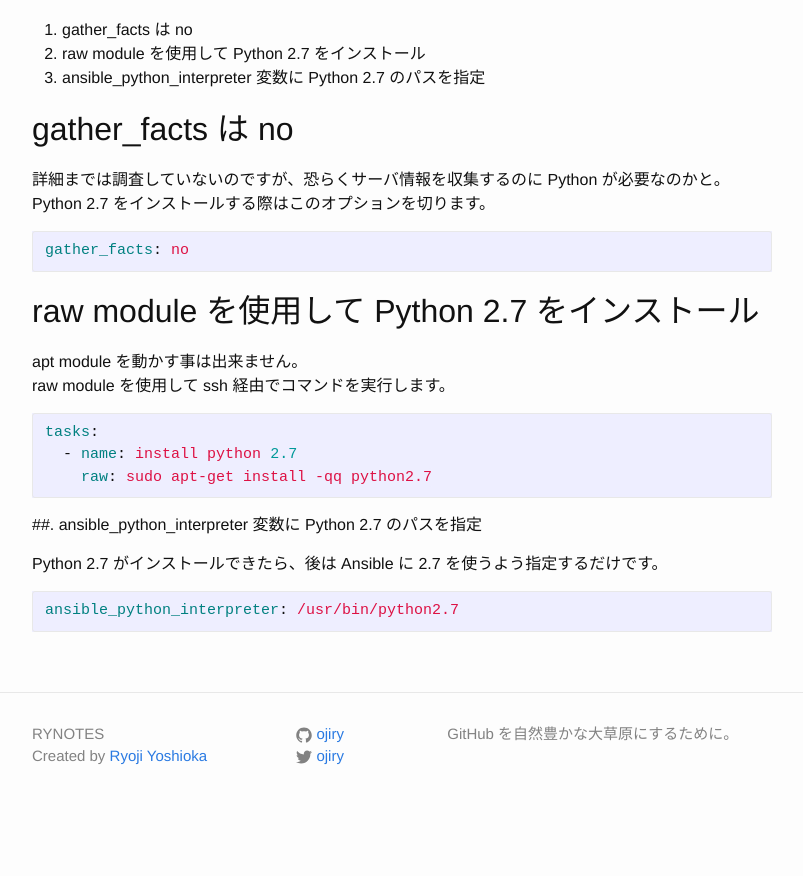
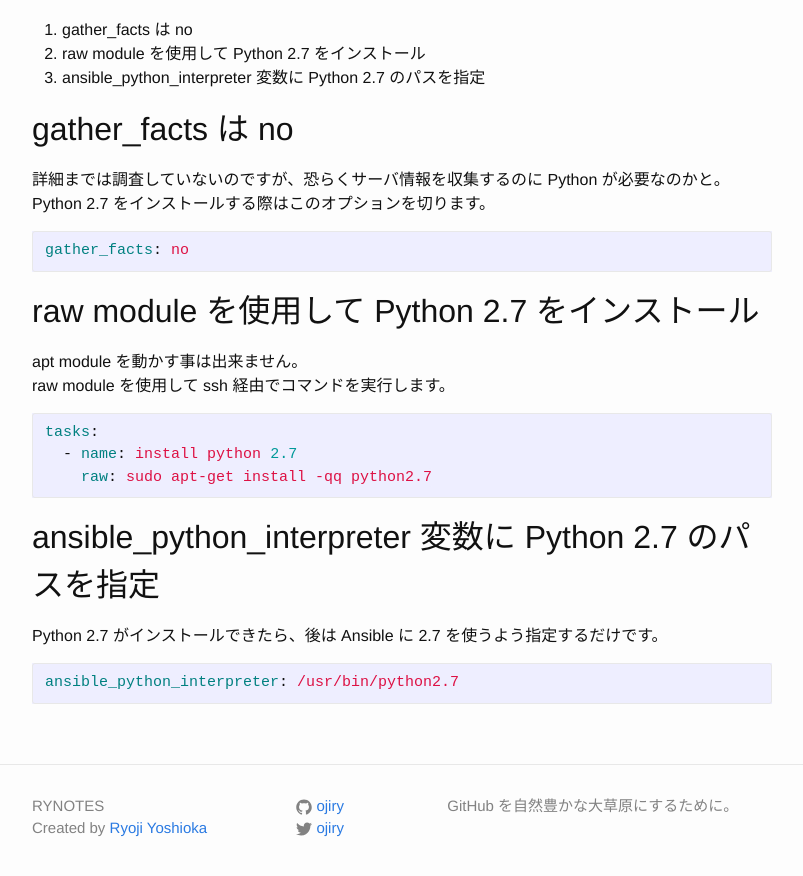
Before and after one commit to ojiry/blog, a Jekyll site: the page built from _posts/2016-06-02-fix-python-not-found-in-ubuntu-16-04.md, in a window 1280 px wide and 900 px high, scrolled down 947 px. Shown: the top 876 px of the window, without its empty margins (238-1041 px from the left). Built offline with Jekyll 4.4.1, drawn with Linux system fonts in a browser that asks for light colours; before the commit the page ends 1775 px from its top, so only the background shows below that.

Commit message:
Fix syntax

````diff
--- a/_posts/2016-06-02-fix-python-not-found-in-ubuntu-16-04.md
+++ b/_posts/2016-06-02-fix-python-not-found-in-ubuntu-16-04.md
@@ -64,7 +64,7 @@ tasks:
     raw: sudo apt-get install -qq python2.7
 ```
 
-##. ansible_python_interpreter 変数に Python 2.7 のパスを指定
+## ansible_python_interpreter 変数に Python 2.7 のパスを指定
 
 Python 2.7 がインストールできたら、後は Ansible に 2.7 を使うよう指定するだけです。
 
````
